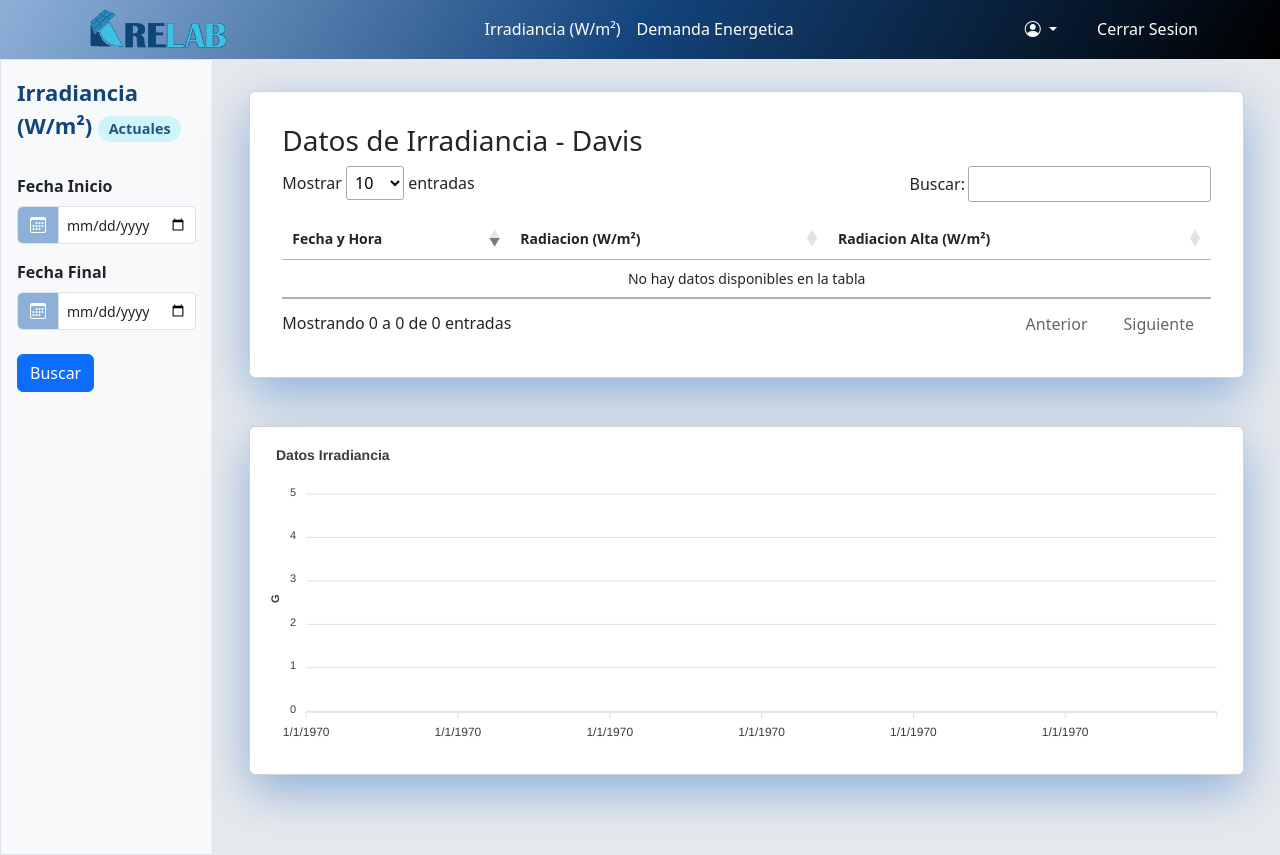
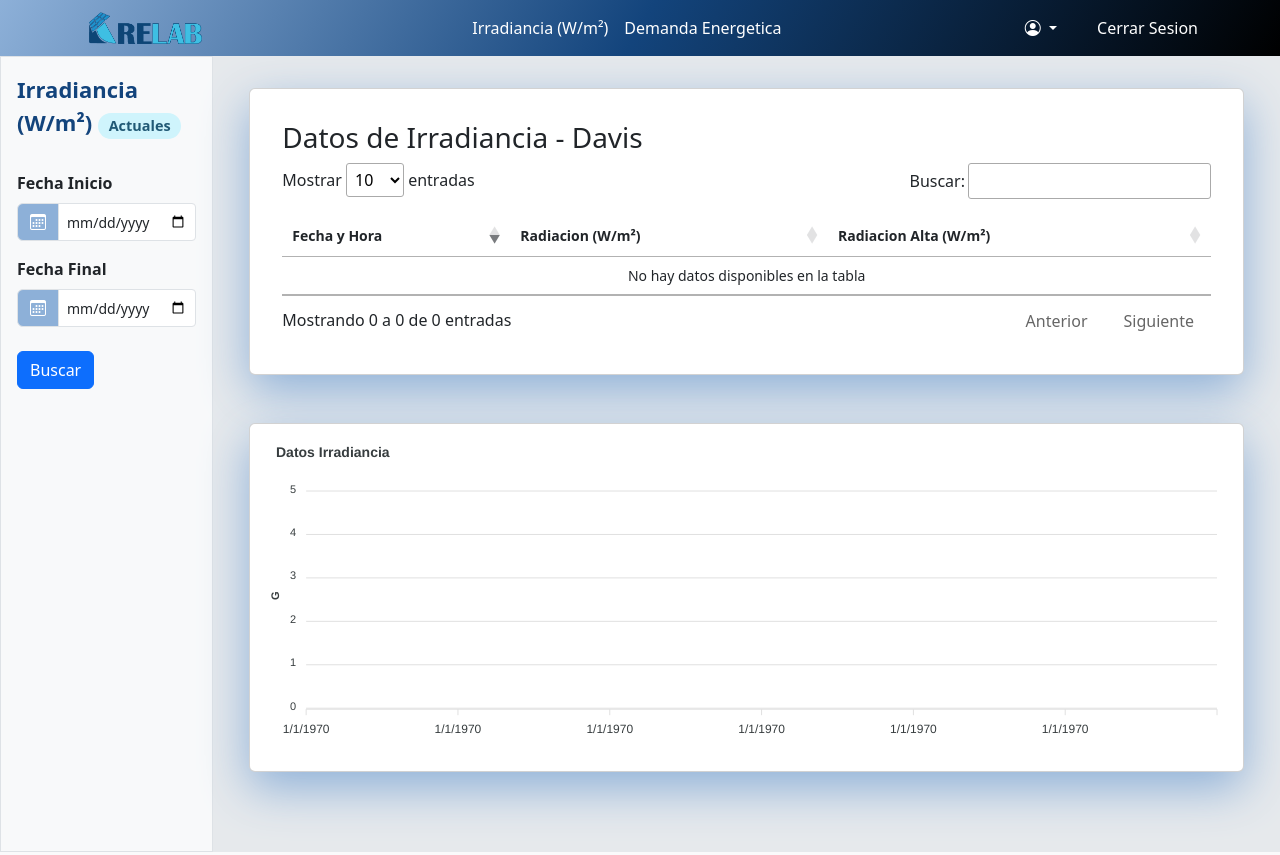
Before and after one commit to NamKeunCJ/ModuloRelab, a Flask app: page /irradiance_display in a window 1280 px wide. Run offline with Flask 3, Linux system fonts and the light colour scheme; the visitor is signed in with stand-in values (Sample User, id 1); data that the repository does not hold is empty; some libraries are stand-ins or nearby versions.

Commit message:
interfaz

```diff
--- a/pro_relab/energia_renovable/static/js/scripts.js
+++ b/pro_relab/energia_renovable/static/js/scripts.js
@@ -101,3 +101,7 @@ document.addEventListener('DOMContentLoaded', function() {
     const exampleEl = document.getElementById('agregar-costo');
     const tooltip = new bootstrap.Tooltip(exampleEl);
 });
+document.addEventListener('DOMContentLoaded', function() {
+    const exampleEl = document.getElementById('datos_actuales');
+    const tooltip = new bootstrap.Tooltip(exampleEl);
+});
--- a/pro_relab/energia_renovable/templates/informe_y_Estadistica/date_davis.html
+++ b/pro_relab/energia_renovable/templates/informe_y_Estadistica/date_davis.html
@@ -8,7 +8,10 @@
             <div class="sidebar border border-right col-md-3 col-lg-2 p-3  bg-body-tertiary" tabindex="-1" id="offcanvasRight" aria-labelledby="offcanvasRightLabel">
                 <div class="offcanvas-header">
                     <h4 class="offcanvas-title" id="offcanvasRightLabel" style="margin-bottom: 2rem;color:#13447c;font-size: 22px;"><b>Irradiancia (W/m²)</b>
-                        <span class="badge bg-info-subtle text-info-emphasis rounded-pill"> <span class="small"><a class="nav-span nav-link" href="/irradiance_display">Actuales</a></span></span>
+                        <span class="badge bg-info-subtle text-info-emphasis rounded-pill"> <span class="small"><a id="datos_actuales" class="nav-span nav-link" href="/irradiance_display"
+                            data-bs-toggle="tooltip" data-bs-placement="top"
+                            data-bs-custom-class="custom-tooltip"
+                            data-bs-title="Ingresar a datos actuales.">Actuales</a></span></span>
                     </h4>
                 </div>
                 <div class="offcanvas-body">
--- a/pro_relab/energia_renovable/templates/layouts/navbar.html
+++ b/pro_relab/energia_renovable/templates/layouts/navbar.html
@@ -1,6 +1,6 @@
 <nav class="navbar navbar-expand-lg bg-nav sticky-top fixed-top" >
     <div class="container">
-        <h1><a class="nav-link nav-color" href="/inicio_principal" style="margin-right: 2rem;"><img src="static/images/logo/RELAB.png" style="height: 1.2cm;" ></a></h1>
+        <h1><a class="nav-link nav-color" href="/inicio_principal" style="margin-right: 2rem;"><img src="static/images/logo/RELAB.png" style="height: 1cm;" ></a></h1>
         <button class="navbar-toggler" type="button" data-bs-toggle="collapse" data-bs-target="#navbarNavDropdown" aria-controls="navbarNavDropdown" aria-expanded="false" aria-label="Toggle navigation">
             <span class="navbar-toggler-icon"></span>
         </button>
```
